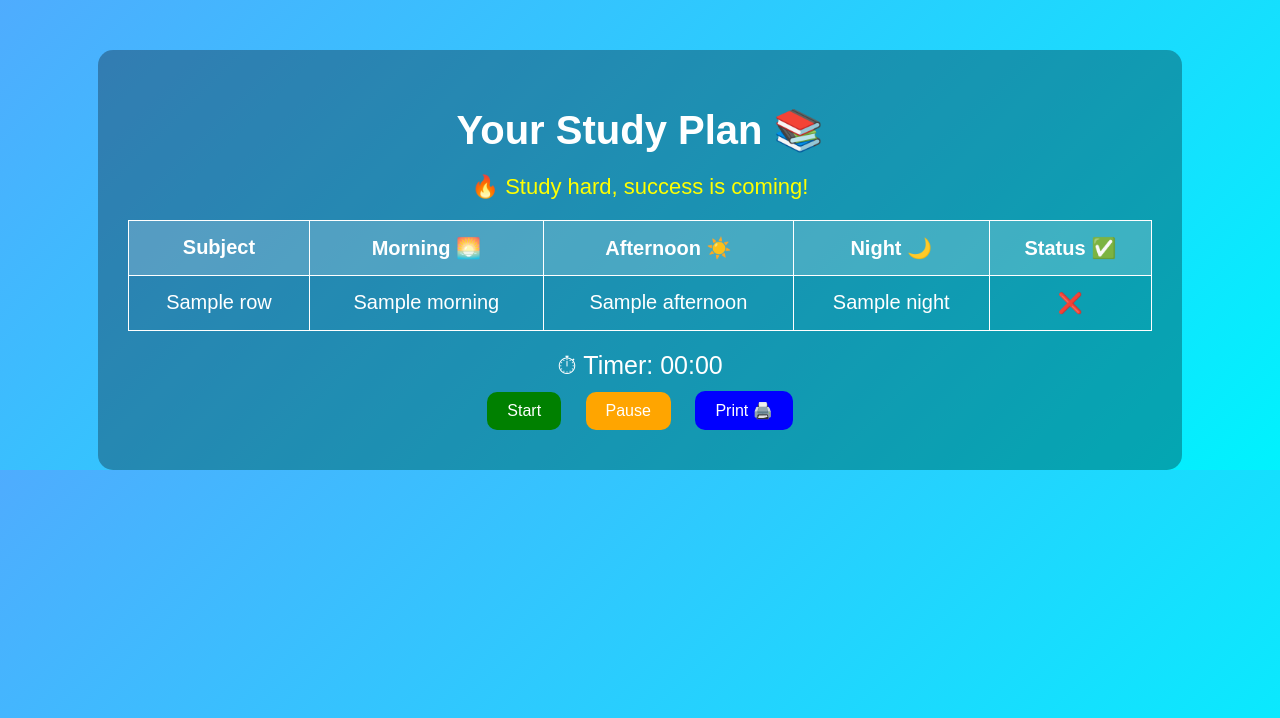
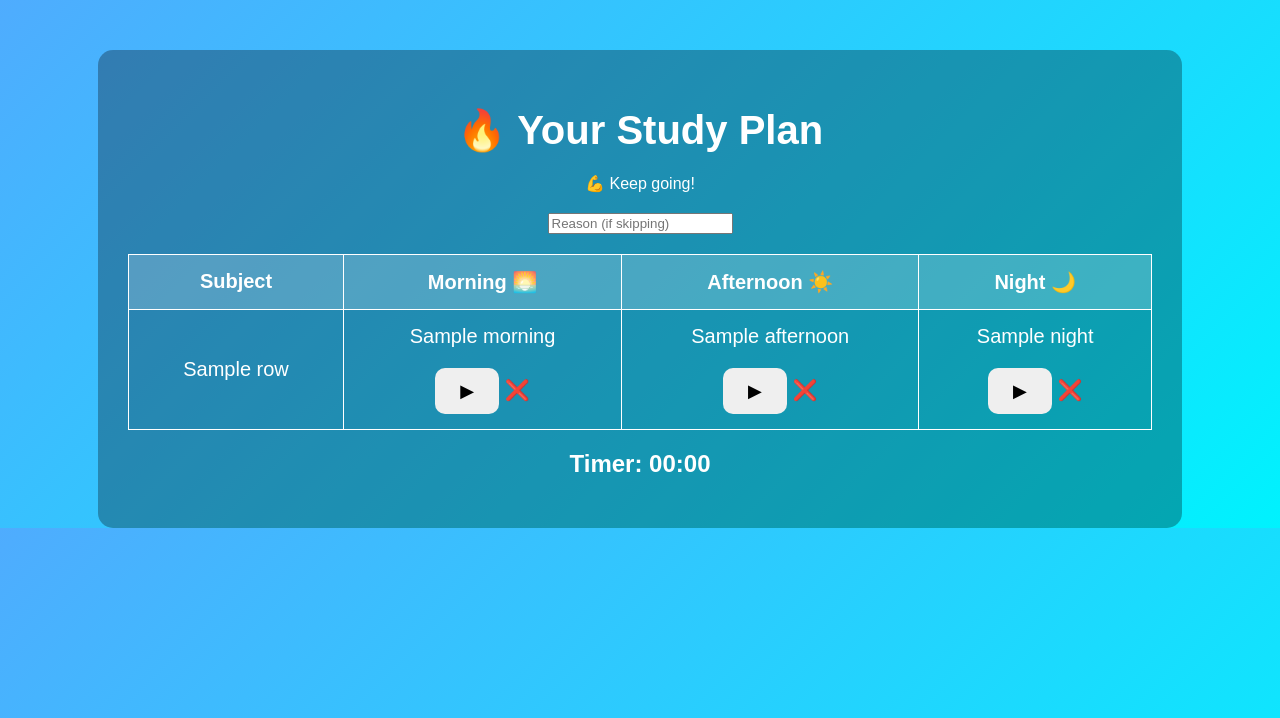
Before and after one commit to tarunkumar-ai-dev/ai_study_planner, a Flask app: template templates/result.html in a window 1280 px wide. Shown: the top 718 px of the page. Run offline with Flask 3, Linux system fonts and the light colour scheme; the template is opened without the code that fills it: most values are stand-ins (such as "Sample title", 1, 10 or a date in 2020).

Commit message:
Update result.html

```diff
--- a/templates/result.html
+++ b/templates/result.html
@@ -2,136 +2,163 @@
 <html>
 <head>
     <title>Study Plan</title>
-
-    <!-- CSS LINK -->
     <link rel="stylesheet" href="{{ url_for('static', filename='style.css') }}">
-
-    <style>
-        .message {
-            font-size: 22px;
-            margin-top: 15px;
-            color: yellow;
-        }
-
-        .timer-box {
-            margin-top: 20px;
-            font-size: 25px;
-        }
-
-        .btn {
-            margin: 10px;
-            padding: 10px 20px;
-            font-size: 16px;
-            border-radius: 10px;
-            border: none;
-            cursor: pointer;
-        }
-
-        .start { background: green; color: white; }
-        .pause { background: orange; color: white; }
-        .print { background: blue; color: white; }
-    </style>
 </head>
 
 <body>
 
 <div class="container">
 
-    <h1>Your Study Plan 📚</h1>
+    <h1>🔥 Your Study Plan</h1>
+    <p>💪 Keep going!</p>
 
-    <!-- Dynamic Message -->
-    <div class="message" id="msg">🔥 Study hard, success is coming!</div>
+    <!-- ✅ Reason Input -->
+    <div style="margin:20px;">
+        <input type="text" id="reason" placeholder="Reason (if skipping)">
+    </div>
 
-    <!-- Table -->
-    <table>
+    <table border="1" cellpadding="10">
+        <thead>
             <tr>
                 <th>Subject</th>
                 <th>Morning 🌅</th>
                 <th>Afternoon ☀️</th>
                 <th>Night 🌙</th>
-            <th>Status ✅</th>
             </tr>
+        </thead>
 
+        <tbody>
         {% for row in plan %}
         <tr>
+
             <td>{{ row.subject }}</td>
-            <td>{{ row.morning }}</td>
-            <td>{{ row.afternoon }}</td>
-            <td>{{ row.night }}</td>
-            <td class="status">❌</td>
+
+            <!-- 🌅 MORNING -->
+            <td>
+                {{ row.morning }}
+                <br>
+                <button onclick="startTimer({{ loop.index0 }}, 'morning')">▶</button>
+                <span id="m-{{ loop.index0 }}">❌</span>
+            </td>
+
+            <!-- ☀️ AFTERNOON -->
+            <td>
+                {{ row.afternoon }}
+                <br>
+                <button onclick="checkAndStart({{ loop.index0 }}, 'afternoon')">▶</button>
+                <span id="a-{{ loop.index0 }}">❌</span>
+            </td>
+
+            <!-- 🌙 NIGHT -->
+            <td>
+                {{ row.night }}
+                <br>
+                <button onclick="checkNight({{ loop.index0 }})">▶</button>
+                <span id="n-{{ loop.index0 }}">❌</span>
+            </td>
+
         </tr>
         {% endfor %}
+        </tbody>
     </table>
 
-    <!-- Timer -->
-    <div class="timer-box">
-        ⏱ Timer: <span id="timer">00:00</span>
-    </div>
-
-    <!-- Buttons -->
-    <button class="btn start" onclick="startTimer()">Start</button>
-    <button class="btn pause" onclick="pauseTimer()">Pause</button>
-    <button class="btn print" onclick="window.print()">Print 🖨️</button>
+    <!-- ⏱ Timer Display -->
+    <h2 id="timer">Timer: 00:00</h2>
 
 </div>
 
-<!-- SOUND -->
-<audio id="beep" src="https://www.soundjay.com/button/beep-07.wav"></audio>
+<!-- 🔥 JAVASCRIPT -->
+<script>
 
-<script>
-let time = 0;
-let running = false;
-let interval;
+let timers = {};
 
-function startTimer() {
-    if (!running) {
-        running = true;
-        interval = setInterval(() => {
-            time++;
-            let min = Math.floor(time / 60);
-            let sec = time % 60;
+function startTimer(index, type) {
+
+    let cellId;
+    let timeText;
+
+    if (type === "morning") {
+        cellId = "m-" + index;
+        timeText = document.querySelectorAll("tbody tr")[index].cells[1].innerText;
+    }
+    else if (type === "afternoon") {
+        cellId = "a-" + index;
+        timeText = document.querySelectorAll("tbody tr")[index].cells[2].innerText;
+    }
+    else {
+        cellId = "n-" + index;
+        timeText = document.querySelectorAll("tbody tr")[index].cells[3].innerText;
+    }
+
+    let minutes = parseInt(timeText);
+    let seconds = minutes * 60;
+
+    if (timers[cellId]) {
+        clearInterval(timers[cellId]);
+    }
+
+    timers[cellId] = setInterval(() => {
+
+        if (seconds <= 0) {
+            clearInterval(timers[cellId]);
+
+            document.getElementById(cellId).innerText = "✔️";
+
+            // 🔊 Beep
+            let audio = new Audio("https://www.soundjay.com/buttons/beep-01a.mp3");
+            audio.play();
+
+        } else {
+            seconds--;
 
             document.getElementById("timer").innerText =
-                (min < 10 ? "0" + min : min) + ":" +
-                (sec < 10 ? "0" + sec : sec);
-
-            // every 10 sec beep + tick
-            if (time % 10 === 0) {
-                document.getElementById("beep").play();
-
-                let rows = document.querySelectorAll(".status");
-                for (let i = 0; i < rows.length; i++) {
-                    if (rows[i].innerText === "❌") {
-                        rows[i].innerText = "✅";
-                        break;
-                    }
-                }
+                "Timer: " + formatTime(seconds);
         }
 
     }, 1000);
 }
+
+function checkAndStart(index, type) {
+
+    let morningStatus = document.getElementById("m-" + index).innerText;
+    let reason = document.getElementById("reason").value;
+
+    if (morningStatus !== "✔️") {
+
+        if (reason.trim() === "") {
+            alert("⚠️ Pehle Morning complete karo ya reason likho!");
+            return;
+        } else {
+            alert("⚠️ Morning skip kiya\nReason: " + reason);
+        }
     }
 
-function pauseTimer() {
-    running = false;
-    clearInterval(interval);
+    startTimer(index, type);
 }
 
+function checkNight(index) {
 
-// 🔥 changing message
-let messages = [
-    "🔥 Exam very close! Study more!",
-    "💪 Keep going!",
-    "📚 Focus = Success",
-    "🚀 You can do it!",
-    "⏳ Time is running!"
-];
+    let afternoonStatus = document.getElementById("a-" + index).innerText;
+    let reason = document.getElementById("reason").value;
 
-let i = 0;
-setInterval(() => {
-    document.getElementById("msg").innerText = messages[i];
-    i = (i + 1) % messages.length;
-}, 3000);
+    if (afternoonStatus !== "✔️") {
+
+        if (reason.trim() === "") {
+            alert("⚠️ Pehle Afternoon complete karo ya reason likho!");
+            return;
+        } else {
+            alert("⚠️ Afternoon skip kiya\nReason: " + reason);
+        }
+    }
+
+    startTimer(index, 'night');
+}
+
+function formatTime(sec) {
+    let m = Math.floor(sec / 60);
+    let s = sec % 60;
+    return m + ":" + (s < 10 ? "0" : "") + s;
+}
 
 </script>
 
```
Lines whose indentation alone changed are shown as unchanged.
